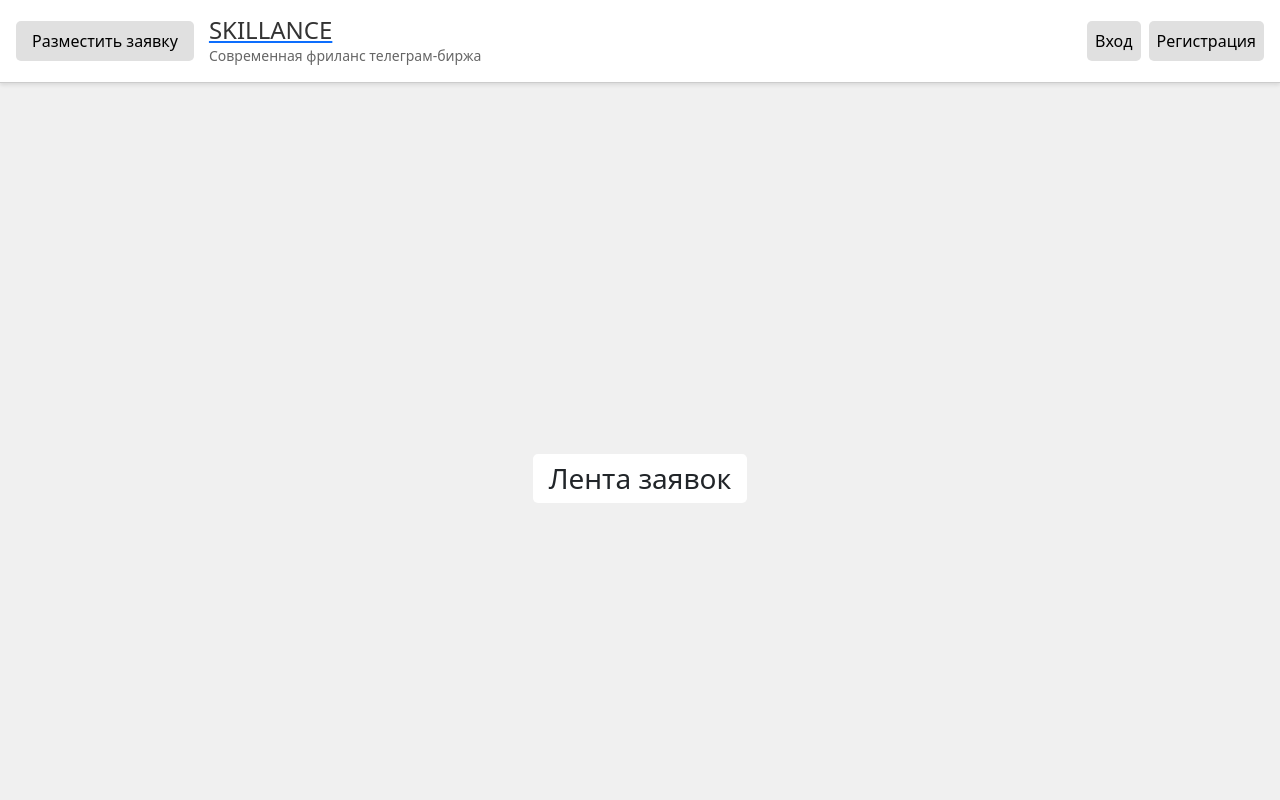
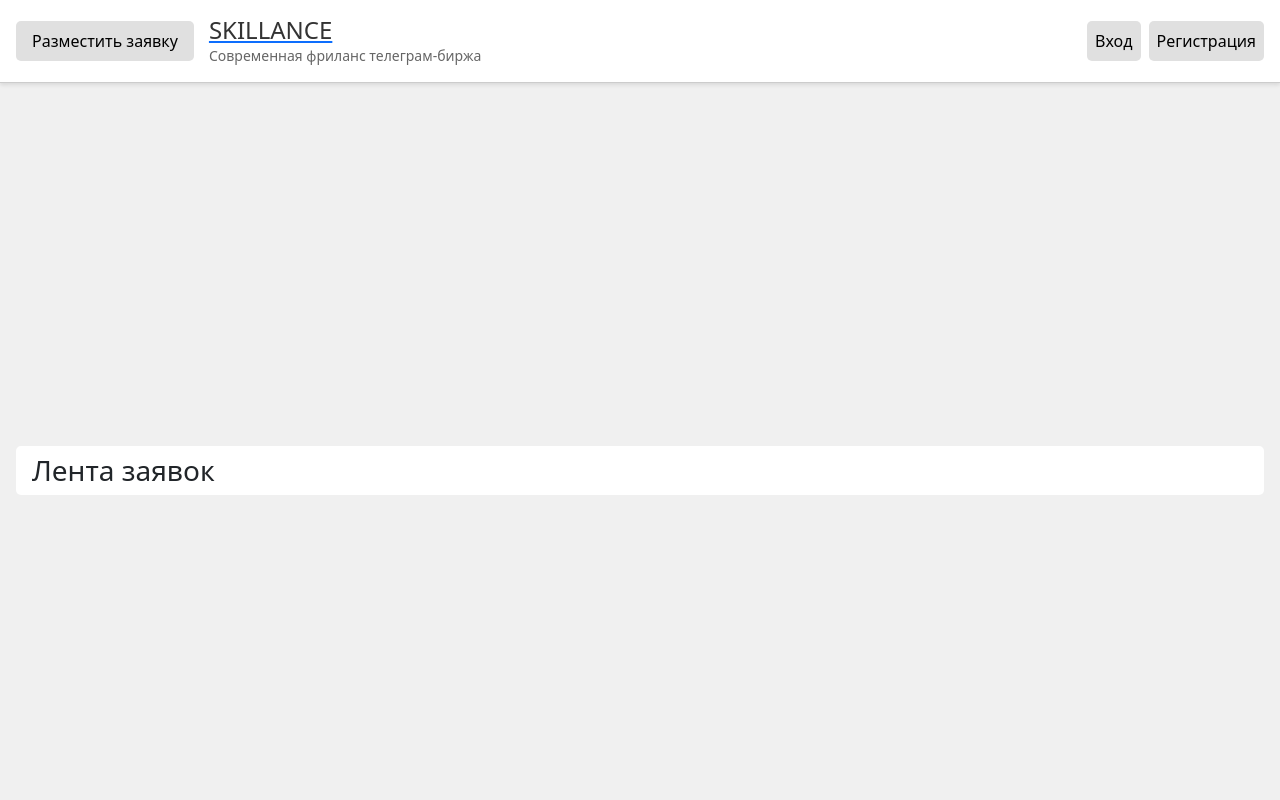
Before and after one commit to completelyUnlucky/kolyan_pushka_guu, a Flask app: page / in a window 1280 px wide. Run offline with Flask 3, Linux system fonts and the light colour scheme; data that the repository does not hold is empty.

Commit message:
progress

```diff
--- a/static/style.css
+++ b/static/style.css
@@ -14,7 +14,22 @@
     height 100%;
 }
 
+.sticky-header {
+    position: sticky;
+    top: 60px;
+    left: 0;
+    width: 100%;
+    background-color: #fff;
+    padding: 0.5rem 1rem;
+    border-bottom: 1px solid #ccc;
+    z-index: 1;
+}
+
 .box-header {
+    position: sticky;
+    top: 0;
+    left: 0;
+    width: 100%;
     display: flex;
     align-items: center;
     justify-content: space-between;
@@ -22,6 +37,7 @@
     background-color: #fff;
     border-bottom: 1px solid #ccc;
     box-shadow: 0 2px 4px rgba(0, 0, 0, 0.1);
+    z-index: 1;
 }
 
 .box-button-container {
@@ -82,13 +98,7 @@
 }
 
 .box-content {
-    flex: 1;
-    display: flex;
-    flex-direction: column;
-    align-items: center;
-    justify-content: center;
-    padding: 1rem;
-    overflow-y: auto;
+    padding-top: 60px;
 }
 
 .box-nav-button {
@@ -149,6 +159,7 @@
     display: flex;
     flex-wrap: wrap;
     justify-content: center;
+    padding-top: 1rem;
 }
 
 .grid-item.request {
--- a/templates/base.html
+++ b/templates/base.html
@@ -38,7 +38,7 @@
         </nav>
     </header>
     <main class="box-content">
-        <h3 class="box-tab-base">Лента заявок</h3>
+        <h3 class="box-tab-base sticky-header">Лента заявок</h3>
         <div class="grid-container">
             {% for request in requests %}
                 <div class="grid-item request">
```
Also changed, not shown: app.db.
